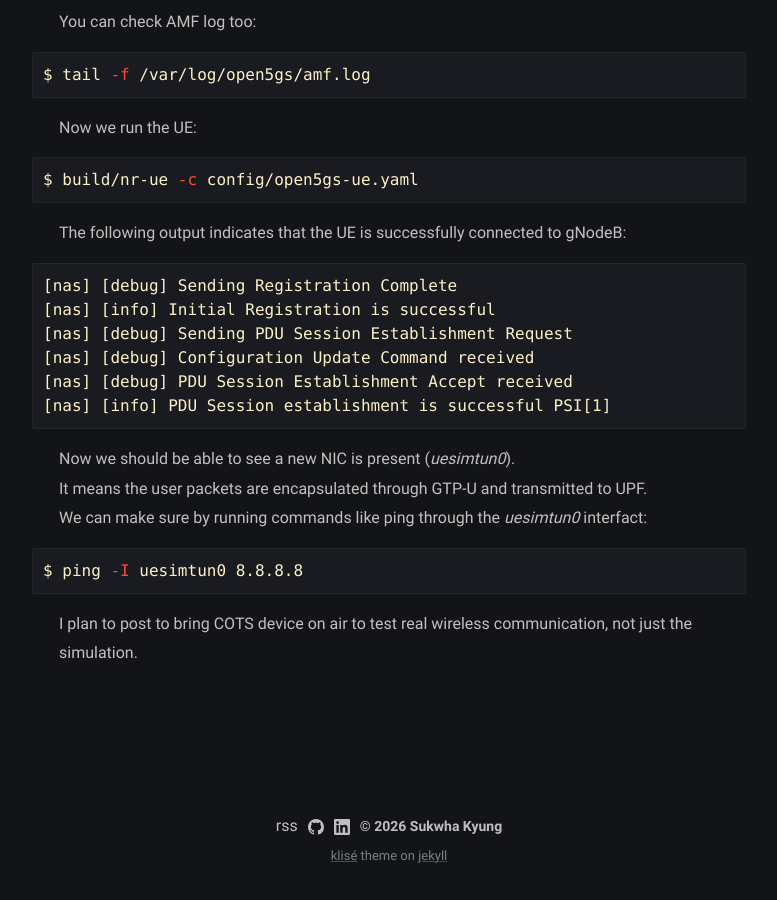
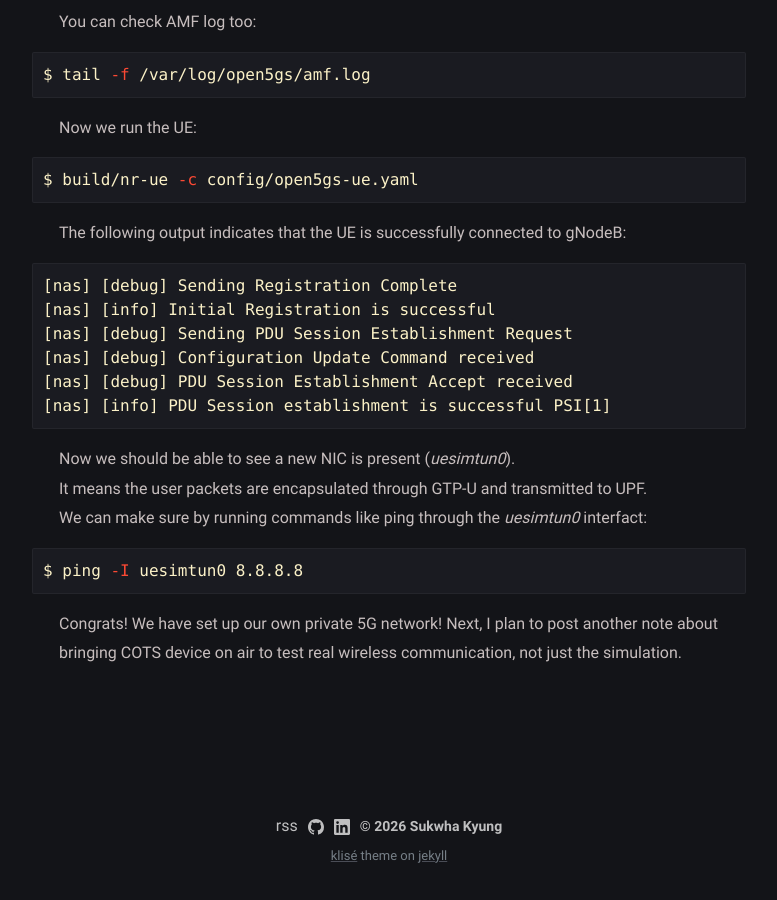
Before and after one commit to shishkebab/shishkebab.github.io, a Jekyll site: the page built from _posts/ue-open5gs-dn/2026-03-08-ue-open5gs-dn.md, in a window 1280 px wide and 900 px high, scrolled down 3245 px. Shown: the whole window, without its empty margins (251-1028 px from the left). Built offline with Jekyll 4.4.1, drawn with Linux system fonts in a browser that asks for light colours; some web fonts are replaced.

Commit message:
minor edit

````diff
--- a/_posts/ue-open5gs-dn/2026-03-08-ue-open5gs-dn.md
+++ b/_posts/ue-open5gs-dn/2026-03-08-ue-open5gs-dn.md
@@ -147,4 +147,5 @@ We can make sure by running commands like ping through the _uesimtun0_ interfact
 $ ping -I uesimtun0 8.8.8.8
 ```
 
-I plan to post to bring COTS device on air to test real wireless communication, not just the simulation.
+Congrats! We have set up our own private 5G network!
+Next, I plan to post another note about bringing COTS device on air to test real wireless communication, not just the simulation.
````
